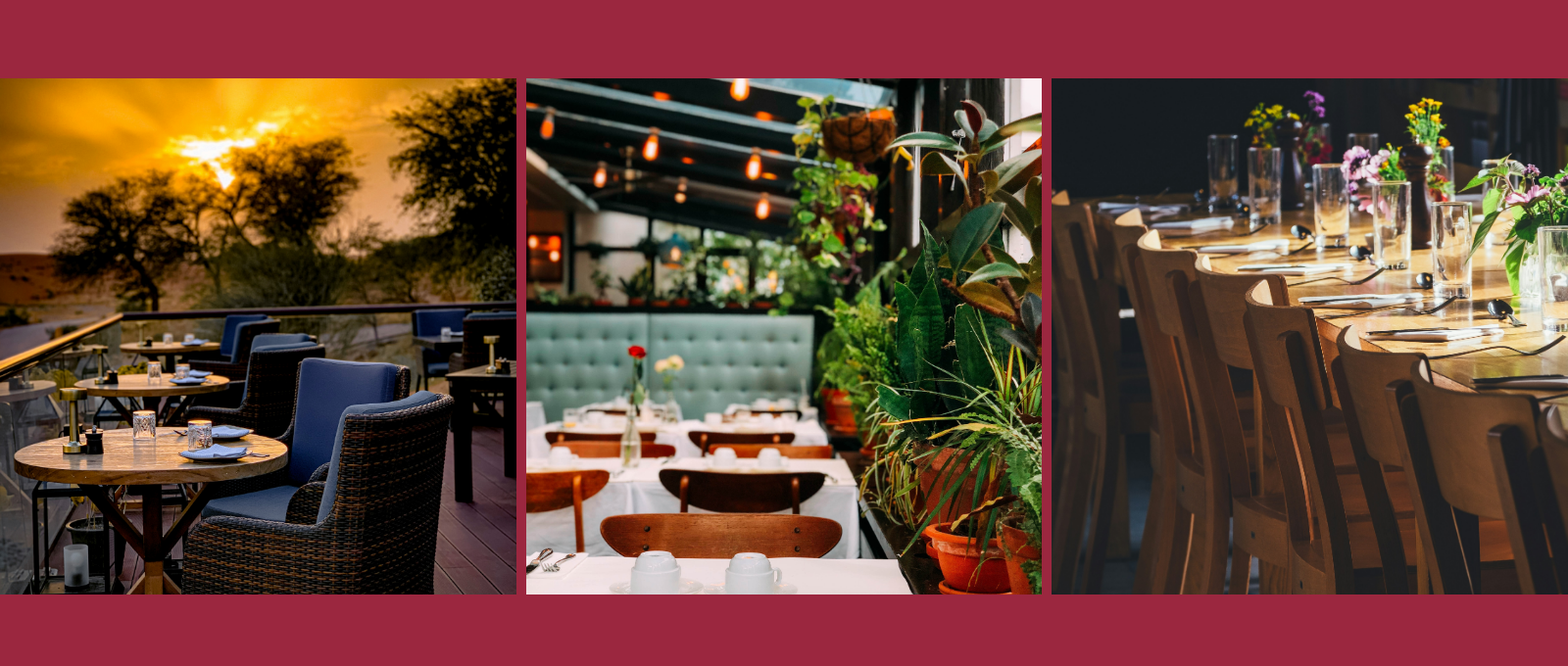
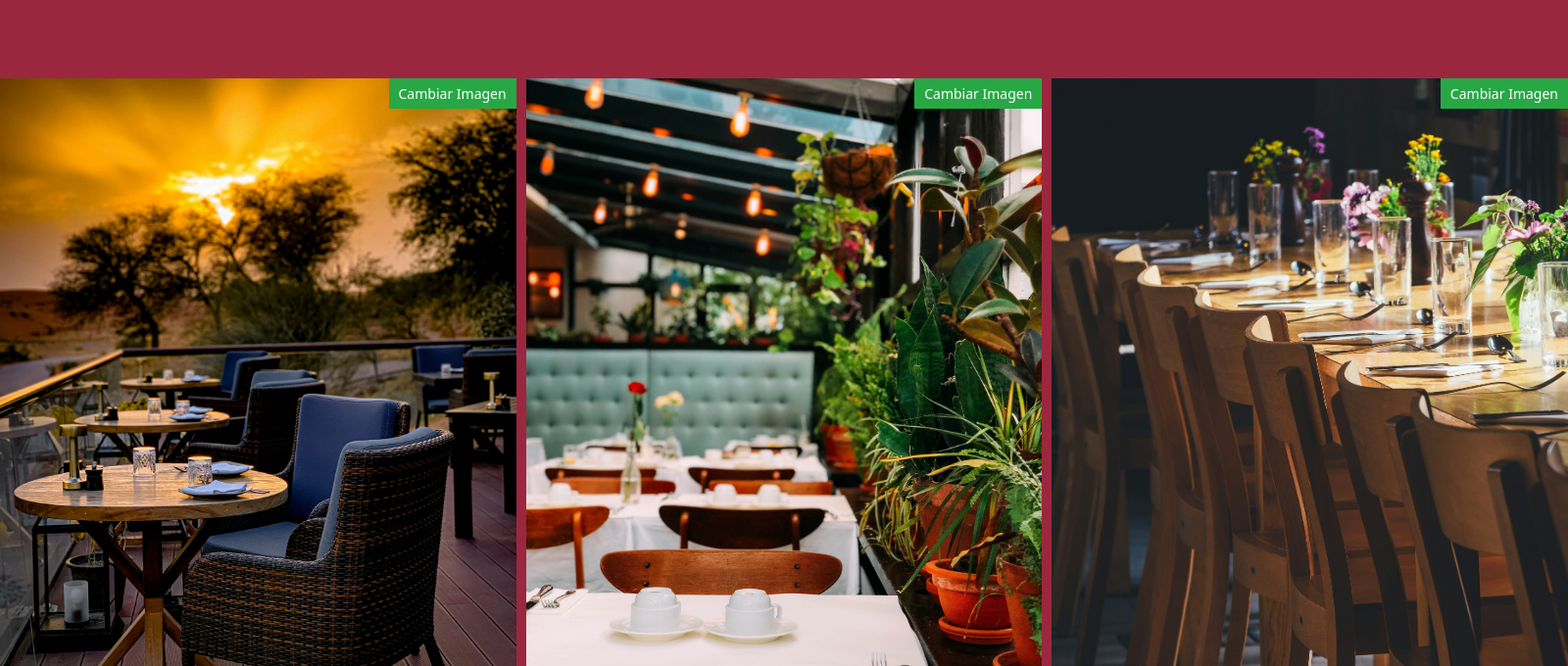
Before and after one commit to lucalm2004/terrazas, a PHP site: page /home.php in a window 1600 px wide. Shown: the part 122-802 px from the top of the page at 98% size. Run offline with PHP 8.4, Linux system fonts and the light colour scheme; a user stored in the database is signed in; some libraries are stand-ins or nearby versions.

Commit message:
subirImagen+CambiarImagen

```diff
--- a/home.php
+++ b/home.php
@@ -24,6 +24,29 @@
     <script src="https://cdn.jsdelivr.net/npm/sweetalert2@11"></script>
     <!-- Enlace a tu archivo popup.js -->
     <script src="./js/popup.js" defer></script>
+    <style>
+        /* Estilo para el botón en la esquina superior derecha */
+        .image-item {
+            position: relative;
+            display: inline-block;
+        }
+
+        .image-item .btn-top-right {
+            position: absolute;
+            top: 0;
+            right: 0;
+            z-index: 1;
+            /* Ajusta el z-index para que esté sobre la imagen */
+            background-color: #28a745;
+            /* Color de fondo del botón */
+            color: #fff;
+            /* Color del texto del botón */
+            border: none;
+            padding: 5px 10px;
+            cursor: pointer;
+            font-size: 14px;
+        }
+    </style>
 </head>
 
 <body>
@@ -33,50 +56,55 @@
                 <a class="navbar-brand " href="#">
                     <img src="./img/LOGORICK _Blanco.png" alt="" width="100" height="90">
                     <?php
-                    if($_SESSION['id'] == 4){
+                    if ($_SESSION['id'] == 4) {
                         echo "<a href='./admin.php'><button class='atrasboton'><img class='atrasimg' src='./img/admin.png' alt=''></button></a>";
-                    }else{
+                    } else {
                         echo "<a href='./registro.php'><button class='atrasboton'><img class='atrasimg' src='./img/libro.png' alt=''></button></a>";
-
                     }
-                    ?>            </a>
+                    ?> </a>
             </div>
             <div class="saludo">
-            <b style="color:white">¡Bienvenido al portal, <?php echo $_SESSION['user'];?>!</b>
+                <b style="color:white">¡Bienvenido al portal, <?php echo $_SESSION['user']; ?>!</b>
             </div>
             <a href="./inc/salir.php"><button class="logoutboton"><img class="logoutimg" src="./img/LOGOUT.png" alt=""></button></a>
         </div>
     </nav>
     <!------------FIN BARRA DE NAVEGACION--------------------->
     <div class="image-grid">
+        <div class="image-item">
+            <button id="fotoTerraza" class="btn-top-right">Cambiar Imagen</button>
             <a href="./mostrar.php?id=Terraza">
-            <div class="image-item">
-                <img src="./img/terraza.jpg" alt="Imagen 1">
+                <img id="terraza" src="./img/terraza.jpg" alt="Imagen 1">
                 <div class="image-text">
                     <h2>Terrazas</h2>
                     <p>En la terraza, encontrarás tres áreas al aire libre, cada una con capacidad para cuatro mesas.</p>
                 </div>
+            </a>
         </div>
-    </a>
+
+        <div class="image-item">
+            <button id="fotoComedor" class="btn-top-right">Cambiar Imagen</button>
             <a href="./mostrar.php?id=Menjador">
-        <div class="image-item">
-            <img src="./img/comedor.jpg" alt="Imagen 2">
+                <img id="comedor" src="./img/comedor.jpg" alt="Imagen 2">
                 <div class="image-text">
                     <h2>Comedores</h2>
                     <p>Dentro de nuestros comedores, contamos con dos zonas, cada una con cuatro mesas.</p>
                 </div>
+            </a>
         </div>
-    </a>
 
+        <div class="image-item">
+            <button id="fotoPrivadas" class="btn-top-right">Cambiar Imagen</button>
             <a href="./mostrar.php?id=Privada">
-        <div class="image-item">
-            <img src="./img/private.jpg" alt="Imagen 3">
+
+                <img id="privada" src="./img/private.jpg" alt="Imagen 3">
                 <div class="image-text">
                     <h2>Areas Privadas</h2>
                     <p>Nuestras cuatro salas privadas están equipadas con una mesa en cada una. Estos espacios brindan privacidad y comodidad.</p>
                 </div>
+            </a>
         </div>
-    </a>
+
     </div>
     <script>
         document.addEventListener('DOMContentLoaded', function() {
@@ -98,8 +126,8 @@
                 });
             }
         });
-
     </script>
+    <script src="./js/imagen.js"></script>
     <script src="https://cdn.jsdelivr.net/npm/sweetalert2@10"></script>
 </body>
 
--- /dev/null
+++ b/js/imagen.js
@@ -0,0 +1,79 @@
+document.getElementById('fotoTerraza').onclick = function() {
+    mostrarSweetAlert('terraza')
+};
+document.getElementById('fotoComedor').onclick = function() {
+    mostrarSweetAlert('comedor');
+};
+document.getElementById('fotoPrivadas').onclick = function() {
+    mostrarSweetAlert('privada');
+};
+// Seleccionar la imagen activa (depende de tu lógica específica)
+var activeImage = document.querySelector('.image-item.active img');
+
+function mostrarSweetAlert(tipo) {
+    Swal.fire({
+        title: 'Subir Imagen',
+        html: '<input type="file" id="fileInput" accept="image/*">',
+        showCancelButton: true,
+        confirmButtonText: 'Subir',
+        cancelButtonText: 'Cancelar',
+        showLoaderOnConfirm: true,
+        preConfirm: () => {
+            return new Promise((resolve) => {
+                const fileInput = document.getElementById('fileInput');
+                const file = fileInput.files[0];
+
+                if (file) {
+                    const formData = new FormData();
+                    formData.append('file', file);
+
+                    // Enviar la imagen al servidor usando AJAX o Fetch
+                    fetch('./inc/upload.php', {
+                            method: 'POST',
+                            body: formData,
+                        })
+                        .then(response => response.json())
+                        .then(data => {
+                            if (data.success) {
+                                // Actualizar el src de la imagen
+                                const imageUrl = `./img/${data.filename}`;
+
+
+
+                                if (tipo === 'terraza') {
+                                    activeImage = document.getElementById('terraza');
+                                } else if (tipo === 'comedor') {
+                                    activeImage = document.getElementById('comedor');
+                                } else if (tipo === 'privada') {
+                                    activeImage = document.getElementById('privada');
+                                }
+
+
+                                // Verificar si la imagen activa se encontró antes de intentar actualizar el src
+                                if (activeImage) {
+                                    activeImage.src = imageUrl;
+                                } else {
+                                    console.error('Error: No se encontró la imagen activa en el DOM.');
+                                }
+
+                                resolve();
+                            } else {
+                                Swal.showValidationMessage(`Error: ${data.error}`);
+                            }
+                        })
+                        .catch(error => {
+                            console.error('Error:', error);
+                            Swal.showValidationMessage('Error al subir la imagen');
+                        });
+                } else {
+                    resolve();
+                }
+            });
+        },
+        allowOutsideClick: () => !Swal.isLoading(),
+    }).then((result) => {
+        if (result.isConfirmed) {
+            Swal.fire('Imagen Subida!', '', 'success');
+        }
+    });
+}
```
Also changed, not shown: inc/upload.php (added, +26 -0 lines). Lines whose indentation alone changed are shown as unchanged.
